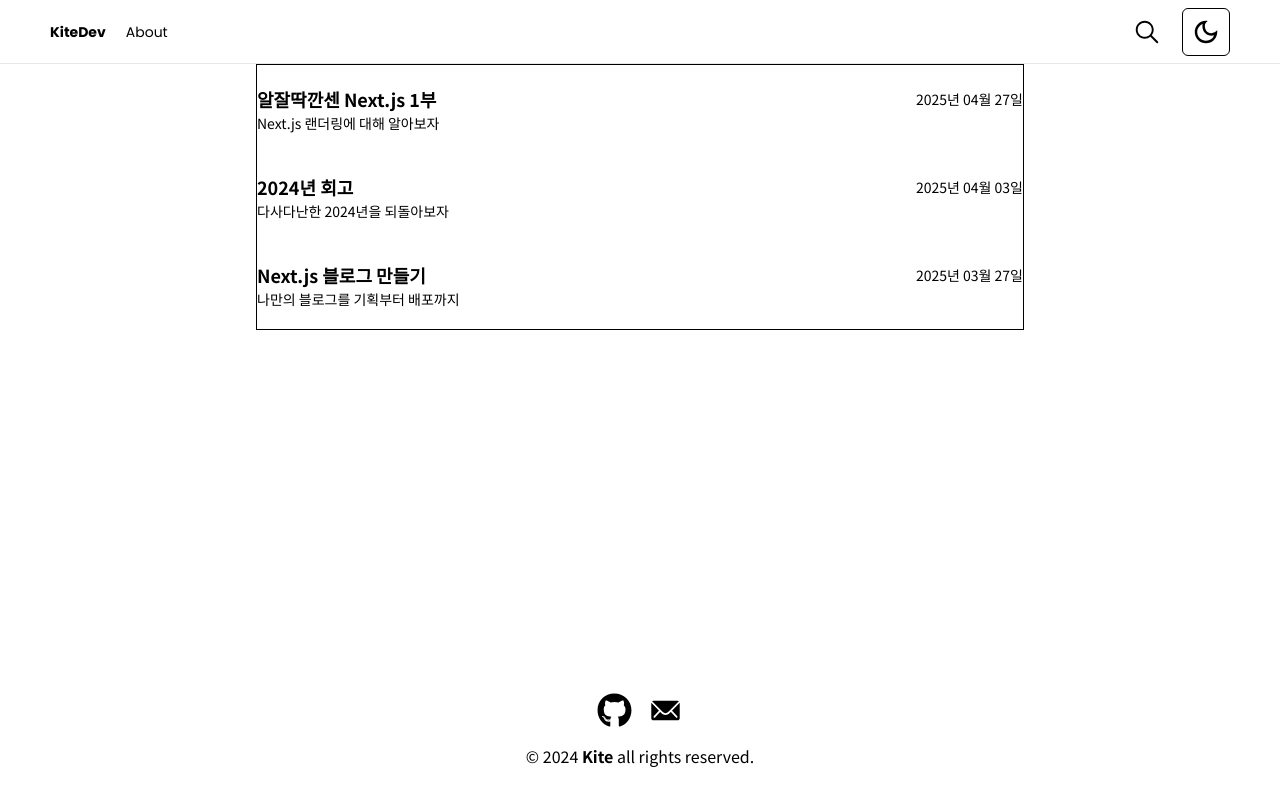
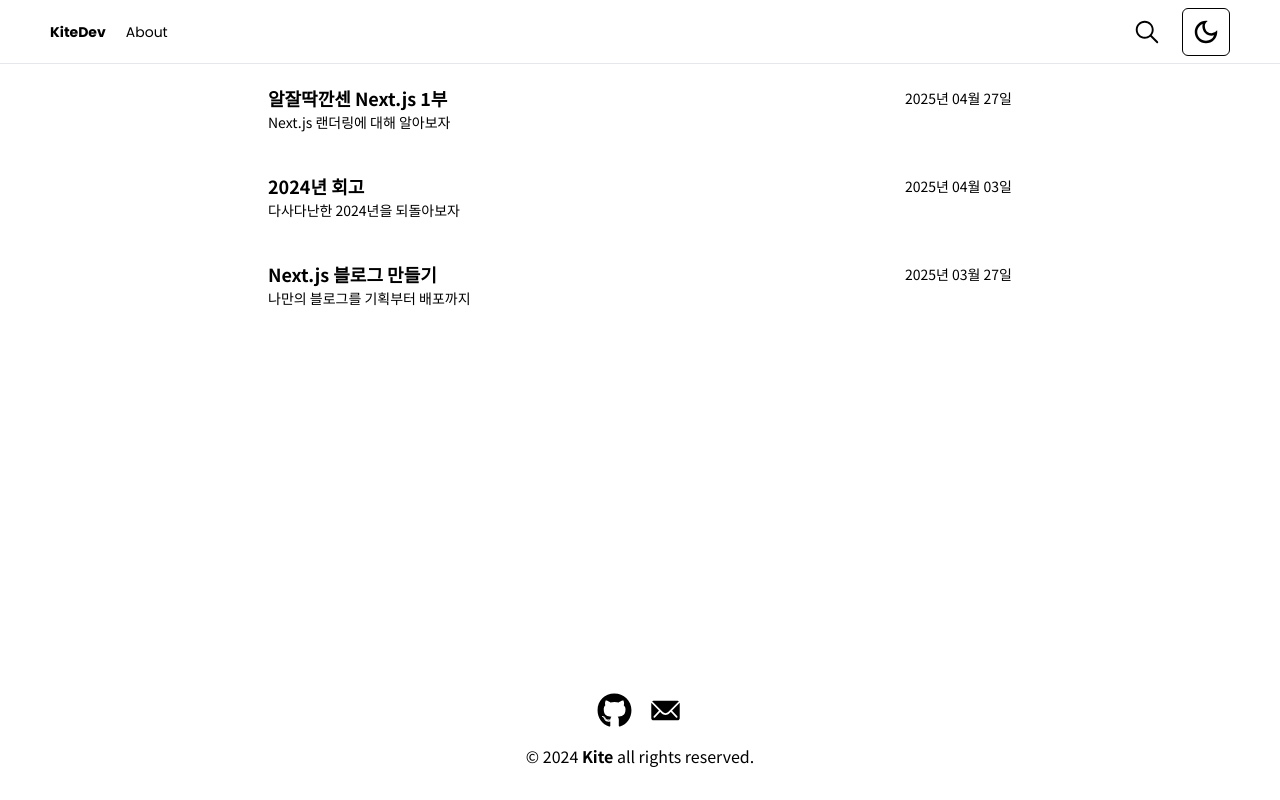
Before and after one commit to Blue-Kite/Blog, a Next.js app: page / in a window 1280 px wide. Built offline with nearby package versions, Linux system fonts and the light colour scheme.

Commit message:
style: postlist 스타일 개선

```diff
--- a/src/app/layout.tsx
+++ b/src/app/layout.tsx
@@ -16,11 +16,11 @@ export default function RootLayout({
   children: React.ReactNode;
 }>) {
   return (
-    <html lang='en' className='h-full scroll-smooth' suppressHydrationWarning>
+    <html lang='en' className='h-full scroll-my-20 scroll-smooth' suppressHydrationWarning>
       <body className={`${FontClassNames} flex min-h-screen flex-col`}>
         <ThemeProvider>
           <Header />
-          <main className='flex flex-1 flex-col'>{children}</main>
+          <main className='container mx-auto flex flex-1 flex-col'>{children}</main>
           <Footer />
         </ThemeProvider>
       </body>
--- a/src/app/not-found.tsx
+++ b/src/app/not-found.tsx
@@ -1,7 +1,7 @@
 import Link from 'next/link';
 import { Button } from '@/components/ui/button';
 
-const NotFound = () => {
+export default function NotFound() {
   return (
     <div className='grid flex-1 place-content-center text-center'>
       <h1 className='mb-4 text-2xl font-bold'>Not Found</h1>
@@ -11,6 +11,4 @@ const NotFound = () => {
       </Button>
     </div>
   );
-};
-
-export default NotFound;
+}
--- a/src/components/post/PostCard.tsx
+++ b/src/components/post/PostCard.tsx
@@ -9,7 +9,10 @@ interface Props {
 
 export const PostCard = ({ metadata, slug }: Props) => {
   return (
-    <article key={slug} className='w-full rounded-lg px-3 py-5 sm:px-0'>
+    <article
+      key={slug}
+      className='w-full rounded-md border-transparent px-3 py-5 transition hover:border hover:border-slate-700 hover:shadow-xl dark:border-transparent dark:hover:border-white'
+    >
       <Link href={`/post/${slug}`}>
         <div className='flex items-center justify-between'>
           <h2 className='text-lg font-bold sm:text-xl md:text-lg'>{metadata.title}</h2>
--- a/src/components/post/PostContainer.tsx
+++ b/src/components/post/PostContainer.tsx
@@ -1,3 +1,3 @@
 export const PostContainer = ({ children }: { children: React.ReactNode }) => {
-  return <section className='mx-auto w-full max-w-3xl border border-black'>{children}</section>;
+  return <section className='mx-auto flex w-full max-w-3xl flex-col'>{children}</section>;
 };
--- a/src/components/post/PostDetail.tsx
+++ b/src/components/post/PostDetail.tsx
@@ -20,7 +20,6 @@ export const PostDetail = ({ post }: Props) => {
         <h4>{post.metadata.description}</h4>
         <small>{dayjs(post.metadata.date).format('YYYY년 MM월 DD일')}</small>
       </div>
-
       <div className='mb-5 flex flex-col gap-10'>
         <Mdx source={post.content} />
         <Giscus />
```
